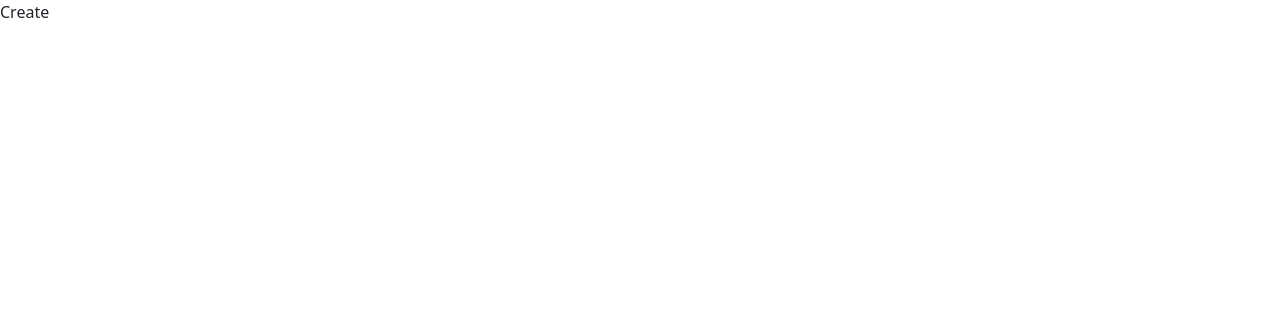
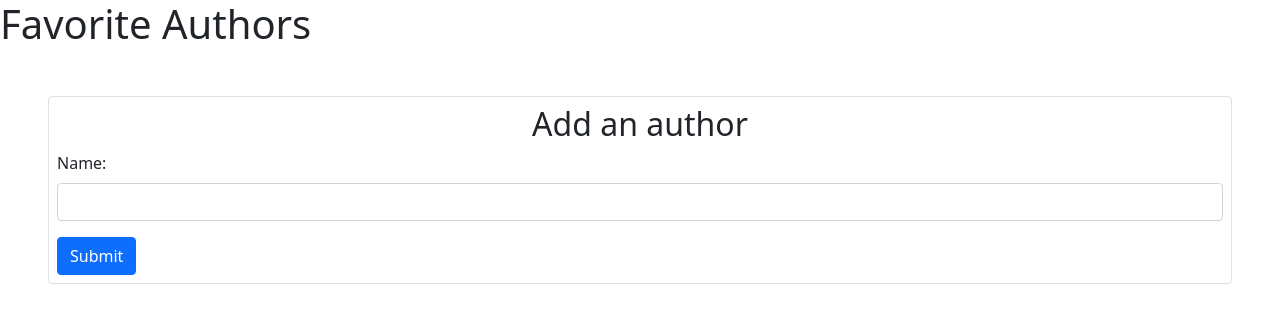
Before and after one commit to KainH13/authors, a React (Create React App) app in the folder client/: page /author/create in a window 1280 px wide. Shown: the top 322 px of the page. Built offline with nearby package versions, Linux system fonts and the light colour scheme.

Commit message:
create view fully functional

```diff
--- /dev/null
+++ b/client/src/components/AuthorForm.js
@@ -0,0 +1,48 @@
+import React, { useState } from "react";
+
+// components
+
+const AuthorForm = (props) => {
+    const { initialName, onSubmitAction, errors } = props;
+
+    // store for form values
+    const [name, setName] = useState(initialName);
+
+    const submitHandler = (e) => {
+        e.preventDefault();
+        onSubmitAction({ name });
+    };
+
+    return (
+        <div className="border rounded p-2 m-5">
+            <h2 className="text-center">Add an author</h2>
+            <form onSubmit={submitHandler}>
+                <div className="mb-3">
+                    <label htmlFor="title" className="form-label">
+                        Name:
+                    </label>
+                    <input
+                        type="text"
+                        className="form-control"
+                        id="title"
+                        value={name}
+                        onChange={(e) => {
+                            setName(e.target.value);
+                        }}
+                    />
+                    {errors.name ? (
+                        <div className="alert alert-danger my-1">
+                            {errors.name.message}
+                        </div>
+                    ) : null}
+                </div>
+
+                <button type="submit" className="btn btn-primary">
+                    Submit
+                </button>
+            </form>
+        </div>
+    );
+};
+
+export default AuthorForm;
--- a/client/src/components/AuthorList.js
+++ b/client/src/components/AuthorList.js
@@ -5,10 +5,11 @@ const AuthorList = (props) => {
     const { authors, deleteAuthor } = props;
 
     return (
-        <div>
+        <div className="card m-2 p-2">
+            <h2>Authors:</h2>
             {authors.map((author, index) => {
                 return (
-                    <div className="card mx-5 my-2" key={index}>
+                    <div className="card mx-1 my-2" key={index}>
                         <div className="card-body">
                             <h3 className="card-title">{author.name}</h3>
                             <Link
--- a/client/src/views/Create.js
+++ b/client/src/views/Create.js
@@ -1,9 +1,36 @@
-import React from "react";
+import React, { useState } from "react";
+import axios from "axios";
+import { navigate } from "@reach/router";
 
 // components
+import AuthorForm from "../components/AuthorForm";
 
 const Create = (props) => {
-    return <div>Create</div>;
+    const [errors, setErrors] = useState([]);
+
+    const createProduct = (product) => {
+        axios
+            .post("http://localhost:8000/api/authors", product)
+            .then((res) => {
+                console.log(res.data);
+                navigate("/");
+            })
+            .catch((err) => {
+                console.log(err);
+                setErrors(err.response.data.errors);
+            });
+    };
+
+    return (
+        <div>
+            <h1>Favorite Authors</h1>
+            <AuthorForm
+                initialName=""
+                onSubmitAction={createProduct}
+                errors={errors}
+            />
+        </div>
+    );
 };
 
 export default Create;
```
